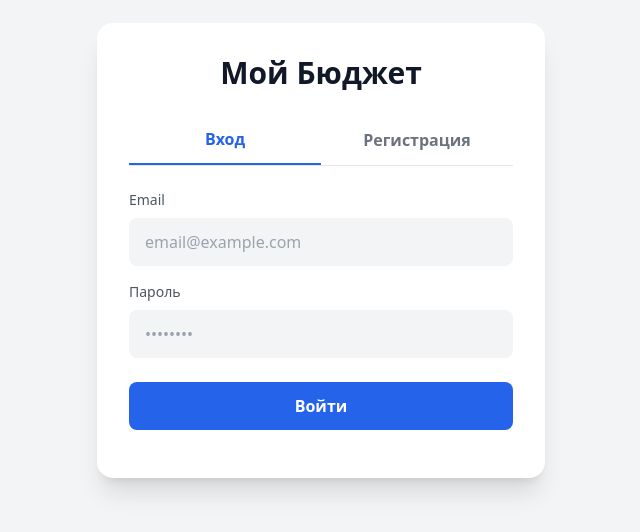
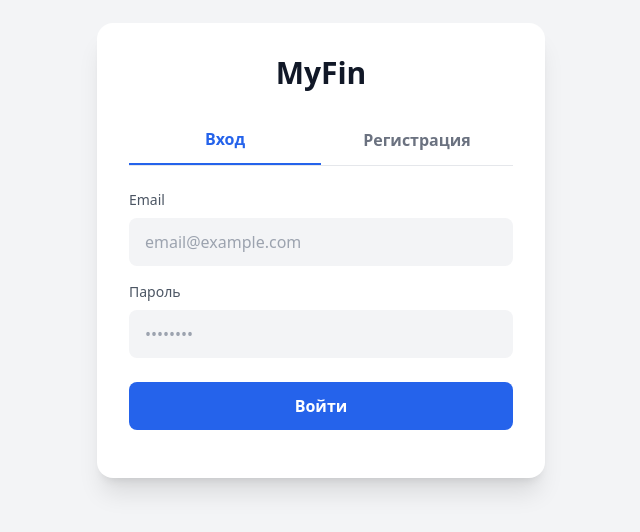
Before and after one commit to zhsrl/myfinancetracker, a plain HTML site: page index.html in a window 1280 px wide. Shown: the part 150-682 px from the top of the page, without its empty margins (319-959 px from the left). Drawn offline with nearby package versions, Linux system fonts and the light colour scheme; no server answers.

Commit message:
added assets/favico/app icon

```diff
--- a/index.html
+++ b/index.html
@@ -3,10 +3,13 @@
 <head>
     <meta charset="UTF-8">
     <meta name="viewport" content="width=device-width, initial-scale=1.0">
-    <title>Мой Бюджет</title>
+    <title>My Fin</title>
     <script src="https://cdn.tailwindcss.com"></script>
+
     <link rel="stylesheet" href="https://cdnjs.cloudflare.com/ajax/libs/font-awesome/6.0.0-beta3/css/all.min.css">
-
+    <link rel="icon" href="/assets/favicon.ico">
+    <link rel="apple-touch-icon" href="/assets/apple-touch-icon.png">
+    <link rel="manifest" href="/assets/site.webmanifest">
     <style>
         /* Стили для кастомной прокрутки */
         .slider-container::-webkit-scrollbar {
@@ -128,7 +131,7 @@
     -->
     <div id="auth-container" class="min-h-screen flex items-center justify-center p-4">
         <div class="w-full max-w-md bg-white dark:bg-gray-800 rounded-2xl shadow-xl p-8">
-            <h2 class="text-3xl font-bold text-center text-gray-900 dark:text-white mb-6">Мой Бюджет</h2>
+            <h2 class="text-3xl font-bold text-center text-gray-900 dark:text-white mb-6">MyFin</h2>
 
             <!-- Табы Вход/Регистрация -->
             <div class="flex mb-6 border-b border-gray-200 dark:border-gray-700">
@@ -434,7 +437,7 @@
                 <button id="menu-toggle" class="text-gray-700 dark:text-gray-300 text-2xl p-2 -ml-2">
                     <i class="fas fa-bars"></i>
                 </button>
-                <h1 class="text-2xl sm:text-3xl font-bold text-gray-900 dark:text-white">Мой Бюджет</h1>
+                <h1 class="text-2xl sm:text-3xl font-bold text-gray-900 dark:text-white">MyFin</h1>
                 <div class="w-8"></div> <!-- Заглушка для баланса -->
             </header>
 
```
Also changed, not shown: assets/android-chrome-192x192.png (added), assets/android-chrome-512x512.png (added), assets/apple-touch-icon.png (added), assets/favicon-16x16.png (added), assets/favicon-32x32.png (added), assets/favicon.ico (added), assets/site.webmanifest (added), 1 other file.
